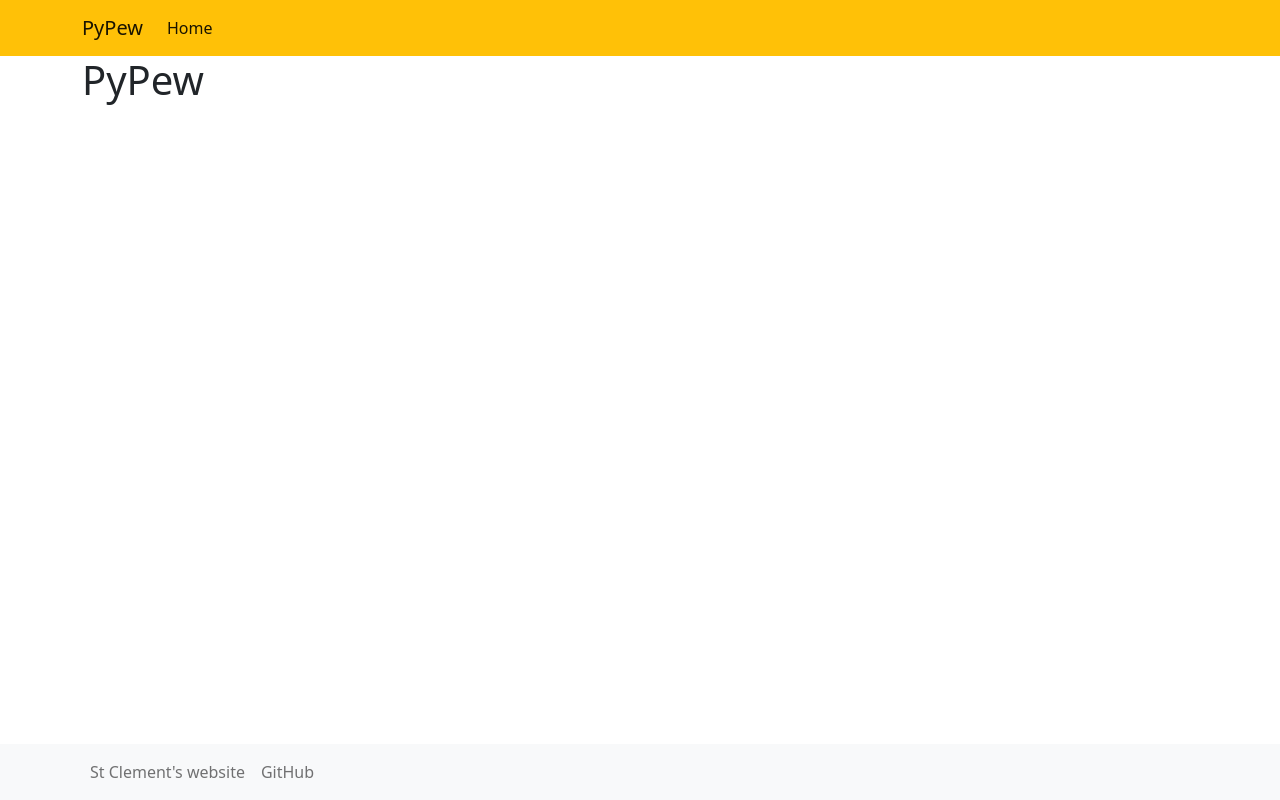
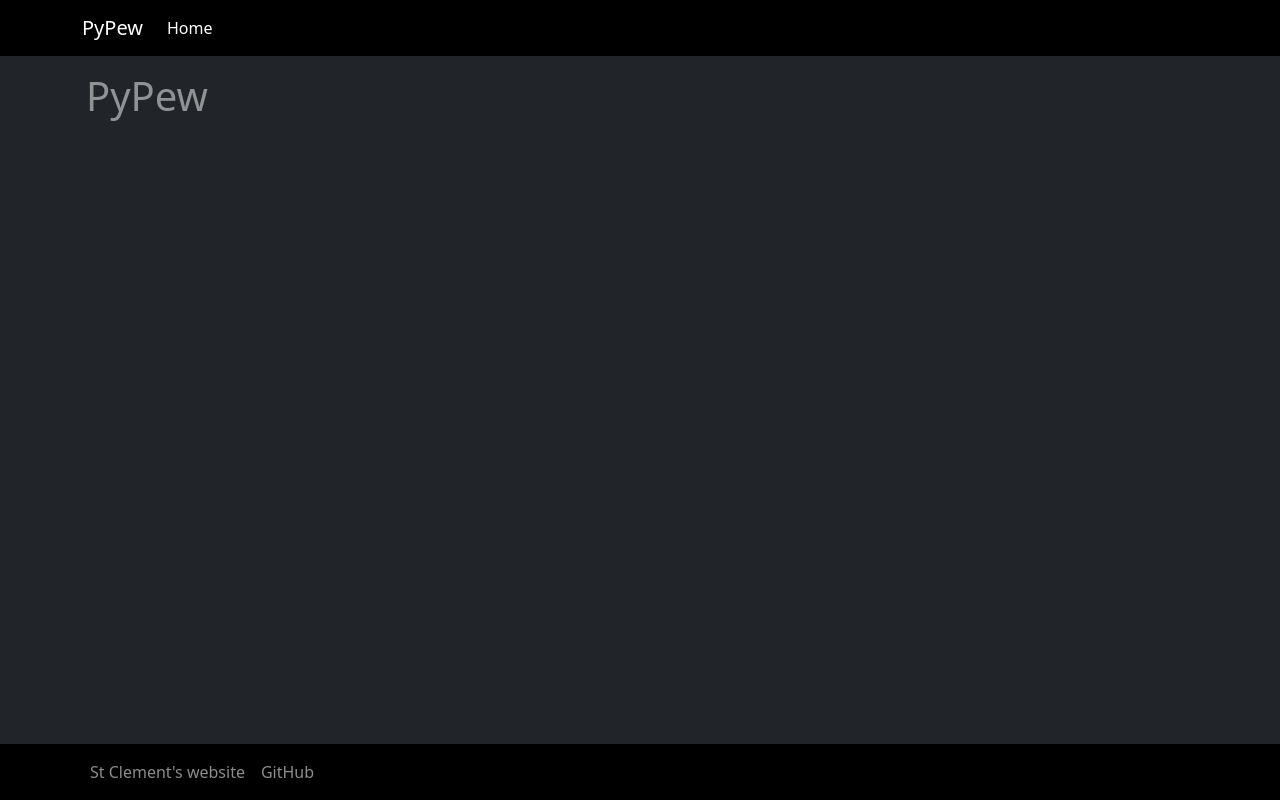
Before and after one commit to jftsang/pypew, a Flask app: page / in a window 1280 px wide. Run offline with Flask 2, Linux system fonts and the light colour scheme; parts of the project's set-up code (start-up, migrations or seed data) failed here and were passed over.

Commit message:
Use a darker color theme

```diff
--- a/pypew/templates/base.html
+++ b/pypew/templates/base.html
@@ -12,14 +12,14 @@
           integrity="sha384-1BmE4kWBq78iYhFldvKuhfTAU6auU8tT94WrHftjDbrCEXSU1oBoqyl2QvZ6jIW3"
           crossorigin="anonymous">
 </head>
-<body>
+<body class="bg-dark text-white-50">
 
 <header>
     {% include 'navbar.html' %}
 </header>
 
 <main>
-    <div class="container">
+    <div class="container p-3">
         {% block content %}
         {% endblock %}
     </div>
--- a/pypew/templates/footer.html
+++ b/pypew/templates/footer.html
@@ -1,5 +1,6 @@
 <!-- https://getbootstrap.com/docs/4.0/components/navbar/ -->
-<nav class="navbar navbar-expand-sm fixed-bottom navbar-light bg-light justify-content-between">
+<nav class="navbar navbar-expand-sm fixed-bottom navbar-dark bg-black
+            justify-content-between">
     <div class="container">
       <div class="collapse navbar-collapse" id="bottomBar">
         <ul class="navbar-nav">
--- a/pypew/templates/navbar.html
+++ b/pypew/templates/navbar.html
@@ -1,5 +1,5 @@
 <!-- https://getbootstrap.com/docs/4.0/components/navbar/ -->
-<nav class="navbar navbar-expand-lg navbar-light bg-warning">
+<nav class="navbar navbar-expand-lg navbar-dark bg-black">
     <div class="container">
         <a class="navbar-brand" href="{{ url_for('index_view') }}">PyPew</a>
 
```
